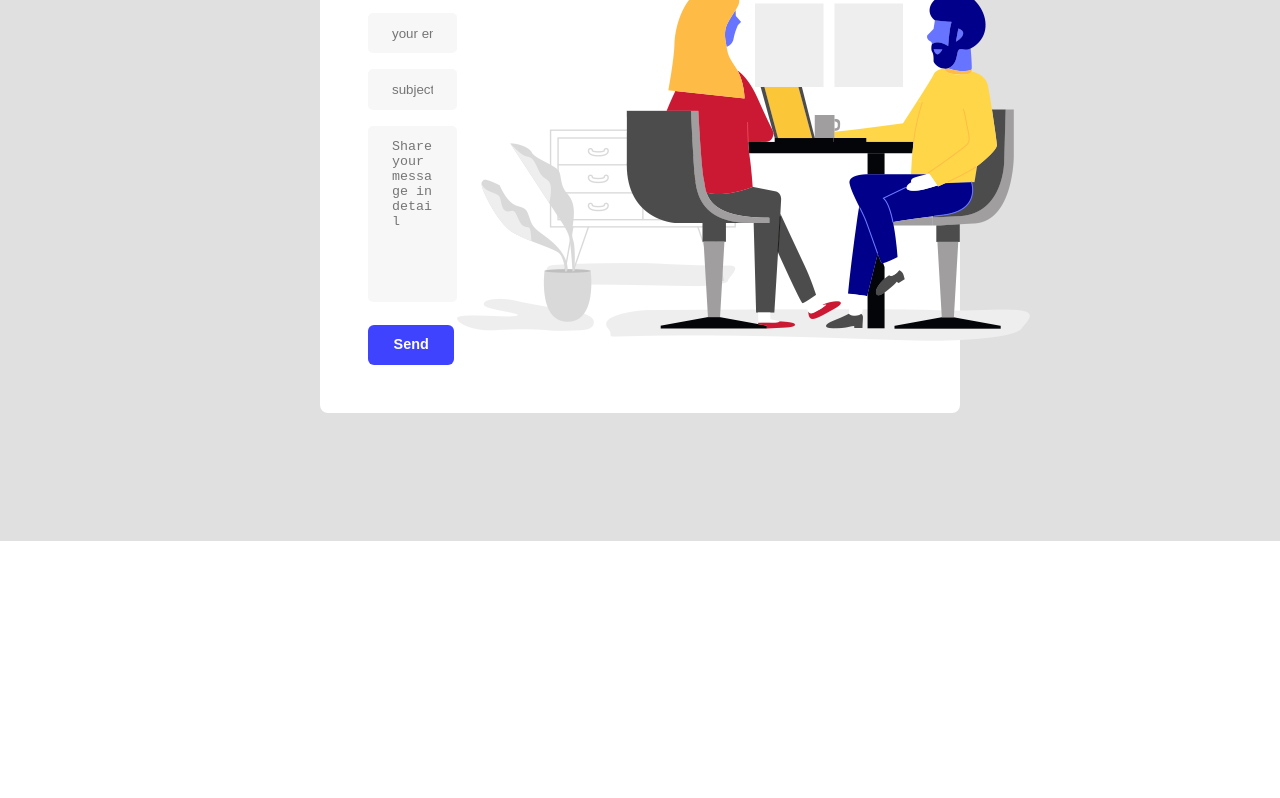
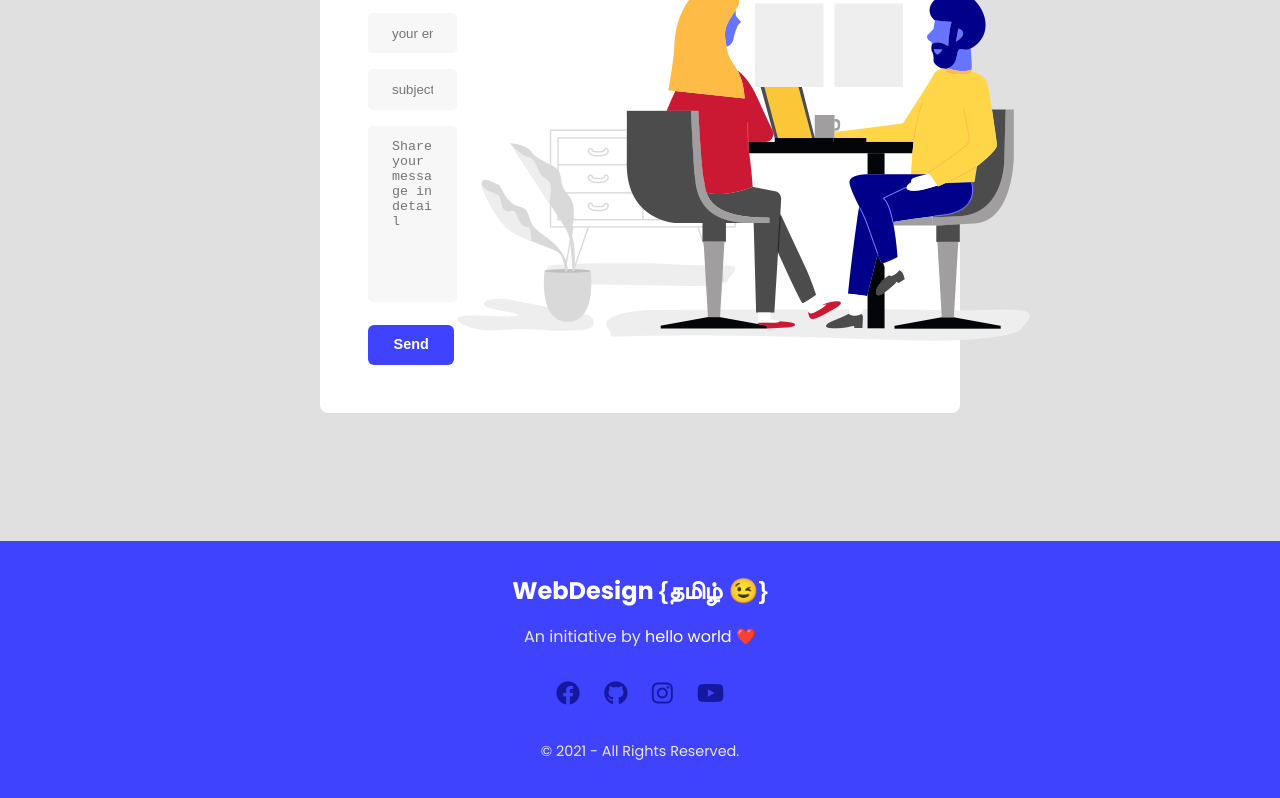
Before and after one commit to SumanAdithan/landing-page, a website: page index.html in a window 1280 px wide. Shown: the part 4909-5707 px from the top of the page. Before the commit the page ends 5450 px from the top, so only its background shows below. Drawn offline with Linux system fonts and the light colour scheme; a web font is replaced by a local one.

Commit message:
footer page finished

```diff
--- /dev/null
+++ b/assets/scss/layouts/_footer.scss
@@ -0,0 +1,35 @@
+@use '../abstract/functions' as func;
+
+footer{
+	padding: 2rem 0;
+	background: func.theme-colors('primary');
+	text-align: center;
+	color: #fff;
+
+	p{
+		color: #e8e8e8;
+	}
+
+	a{
+		color: #fff;
+
+		&:hover{
+			text-shadow: 2px 2px 10px #000;
+		}
+	}
+
+	.social-icons > a > i {
+		transition: 0.5s;
+		font-size: 1.5em;
+		padding: 0 10px;
+		color: #1619a0;
+
+		&:hover{
+			color: rgb(224, 224, 224);
+		}
+	}
+
+	.legal{
+		font-size: 0.9rem;
+	}
+}
--- a/assets/scss/main.scss
+++ b/assets/scss/main.scss
@@ -9,6 +9,7 @@
 // Layout
 @import './layouts/header';
 @import './layouts/backgroundElements';
+@import './layouts/footer';
 
 // Utilities
 @import './utilities/animation';
--- a/index.html
+++ b/index.html
@@ -284,11 +284,34 @@
 				</div>
 			</section>
 			<!-- end contact -->
+
 		</main>
 		<!-- end main content -->
 
 		<!-- start footer -->
-		<footer></footer>
+		<footer class="space-y-2">
+			<div>
+				<h2>WebDesign <span class="font-ta">{தமிழ் 😉}</span></h2>
+				<p class="mt-1">An initiative by <a href="">hello world ❤️</a></p>
+			</div>
+			<div class="social-icons">
+				<a href="#">
+					<i class="fab fa-facebook"></i>
+				</a>
+				<a href="#">
+					<i class="fab fa-github"></i>
+				</a>
+				<a href="#">
+					<i class="fab fa-instagram"></i>
+				</a>
+				<a href="#">
+					<i class="fab fa-youtube"></i>
+				</a>
+			</div>
+			<div class="legal">
+				<p>&copy; 2021 - All Rights Reserved.</p>
+			</div>
+		</footer>
 		<!-- footer end -->
 	</body>
 </html>
```
Also changed, not shown: assets/css/style.css, 1 other file.
